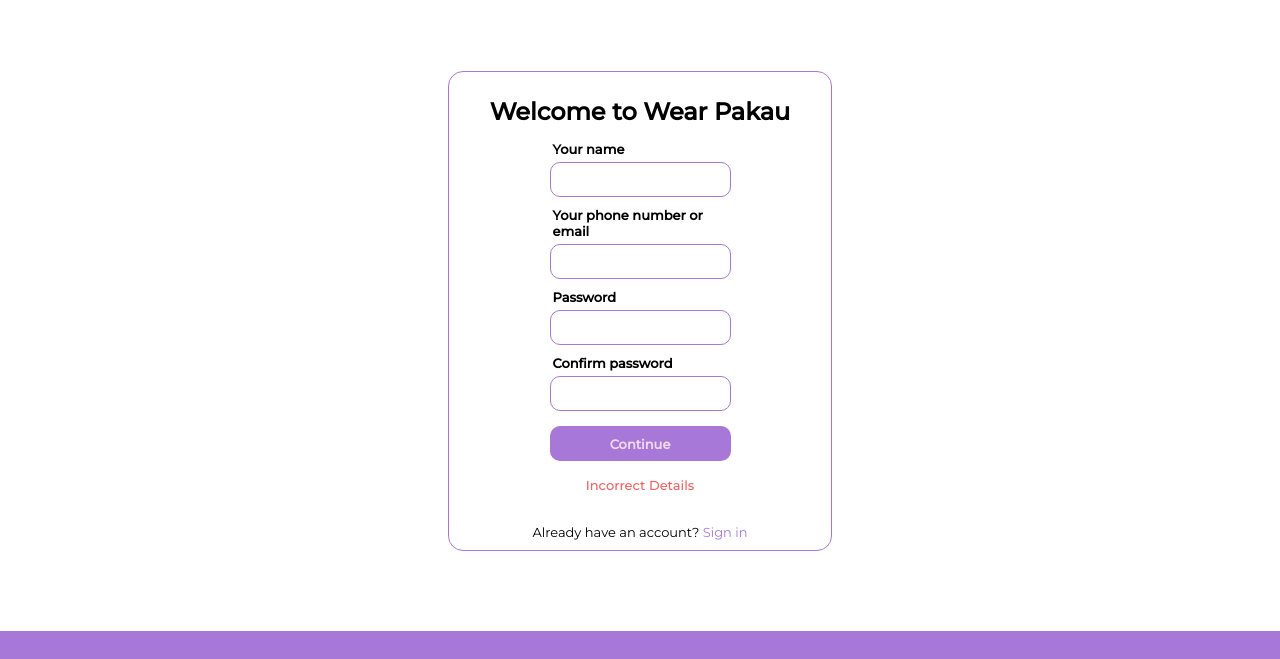
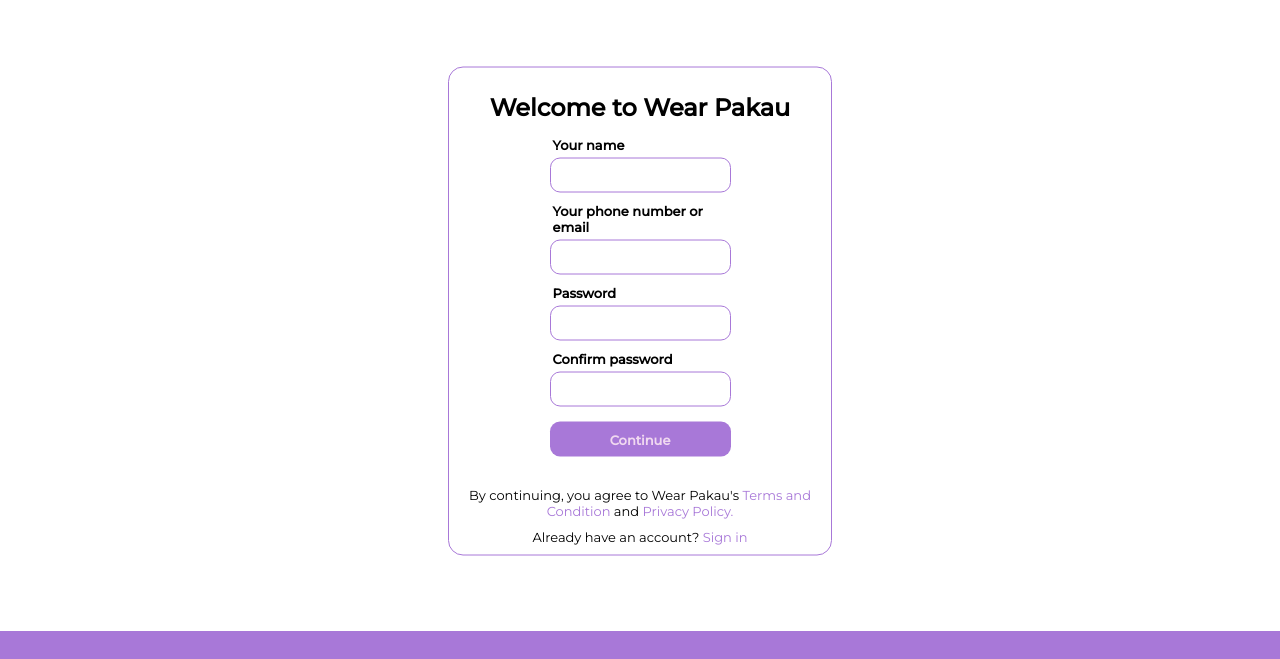
Before and after one commit to consolelog07/wearpakau, a plain HTML site: page createuser.html in a window 1280 px wide. Shown: the part 73-732 px from the top of the page. Drawn offline with Linux system fonts and the light colour scheme.

Commit message:
Privacy Notice added

```diff
--- a/createuser.html
+++ b/createuser.html
@@ -119,7 +119,8 @@
           </div>
           <input type="submit" class="submitbutton" value="Continue" />
           <!-- <span class="forgotpass"><a href="#">Forgot password?</a></span> -->
-          <span class="formwarning">Incorrect Details</span>
+          <!-- <span class="formwarning">Incorrect Details</span> -->
+          <span class="privacynotice"><p>By continuing, you agree to Wear Pakau's <a href="">Terms and Condition </a>and<a href=""> Privacy Policy.</a></p></span>
           <span class="alreadyhaveacc"><p>Already have an account? <a href="">Sign in</a></p></span>
         </form>
       </div>
--- a/styles/forms.scss
+++ b/styles/forms.scss
@@ -89,8 +89,13 @@
         font-size: 13px;
         font-weight: 500;
       }
-      .alreadyhaveacc {
+      .alreadyhaveacc{
+        margin-top: 10px;
+      }
+      .privacynotice{
         margin-top: 30px;
+      }
+      .alreadyhaveacc,.privacynotice {
         font-family: $montserrat;
         font-size: 13px;
         font-weight: 400;
```
Also changed, not shown: styles/forms.css, 1 other file.
